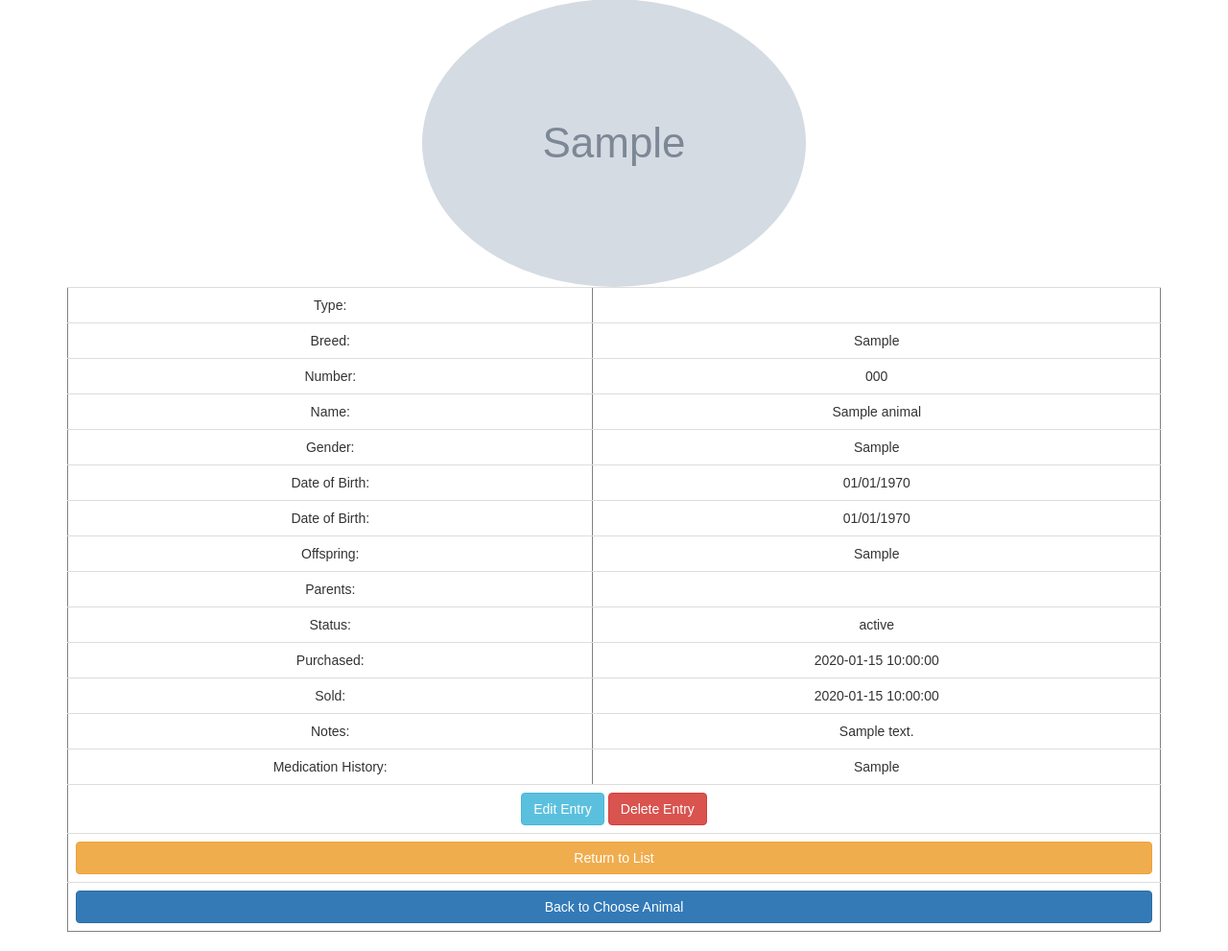
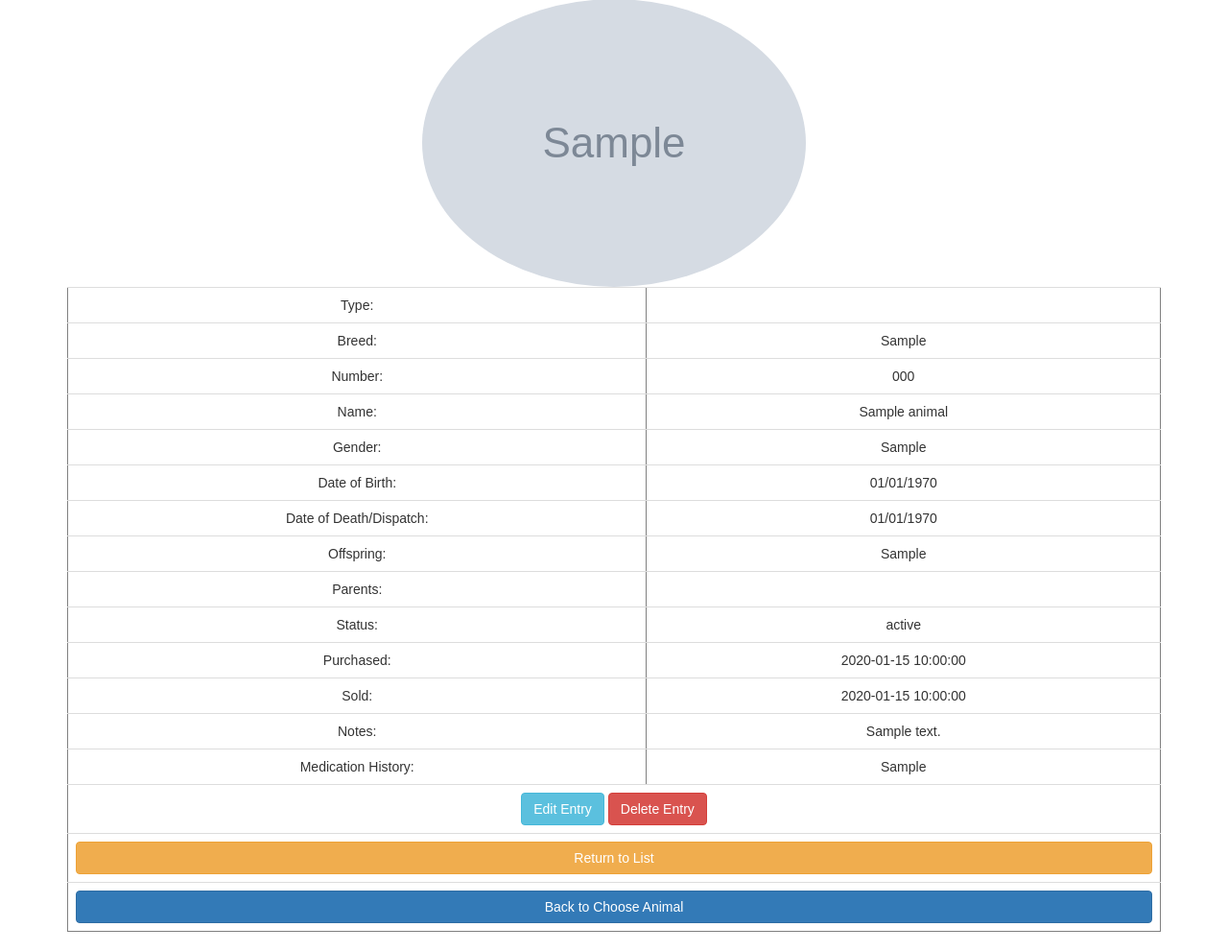
Before and after one commit to breekru/FarmApp, a PHP site: page /view.php?id=1 in a window 1280 px wide. Shown: the part 121-1112 px from the top of the page at 96% size. Run offline with PHP 8.4, Linux system fonts and the light colour scheme; the visitor is signed in with stand-in values (Sample User, id 1); tables that the repository leaves empty or names only in its code hold one stand-in row (values such as "Sample post"); grey boxes marked "Sample" are stand-in pictures; data that the repository does not hold is empty.

Commit message:
dod clear take 2

```diff
--- a/view.php
+++ b/view.php
@@ -165,10 +165,10 @@ while($row = mysqli_fetch_assoc($result)) {
     <td align="center"><?php echo $f_dob; ?></td>
 </tr>
 <tr>
-    <td align="center">Date of Birth:</td>
+    <td align="center">Date of Death/Dispatch:</td>
     <?php
     if (!empty($row["dod"])) {
-        $dob_date = strtotime($row["dod"]);
+        $dod_date = strtotime($row["dod"]);
         $f_dod = date("m/d/Y", $dod_date);
     } else {
         $f_dod = ""; // Set to blank if $row["dob"] is empty
```
